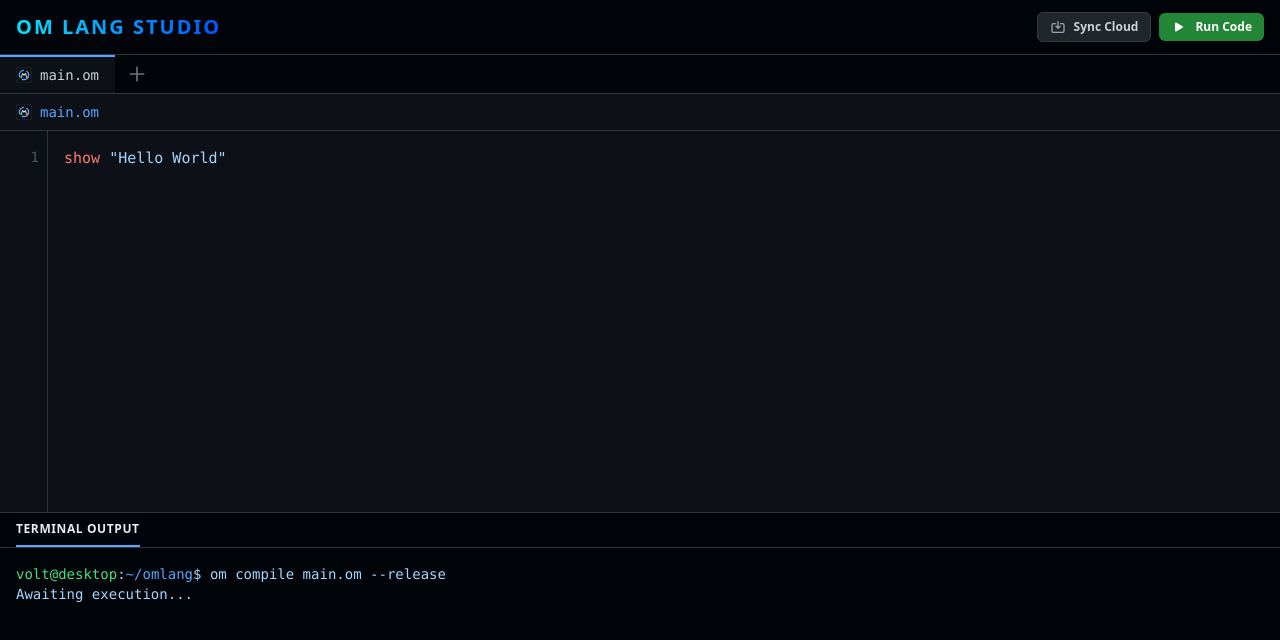
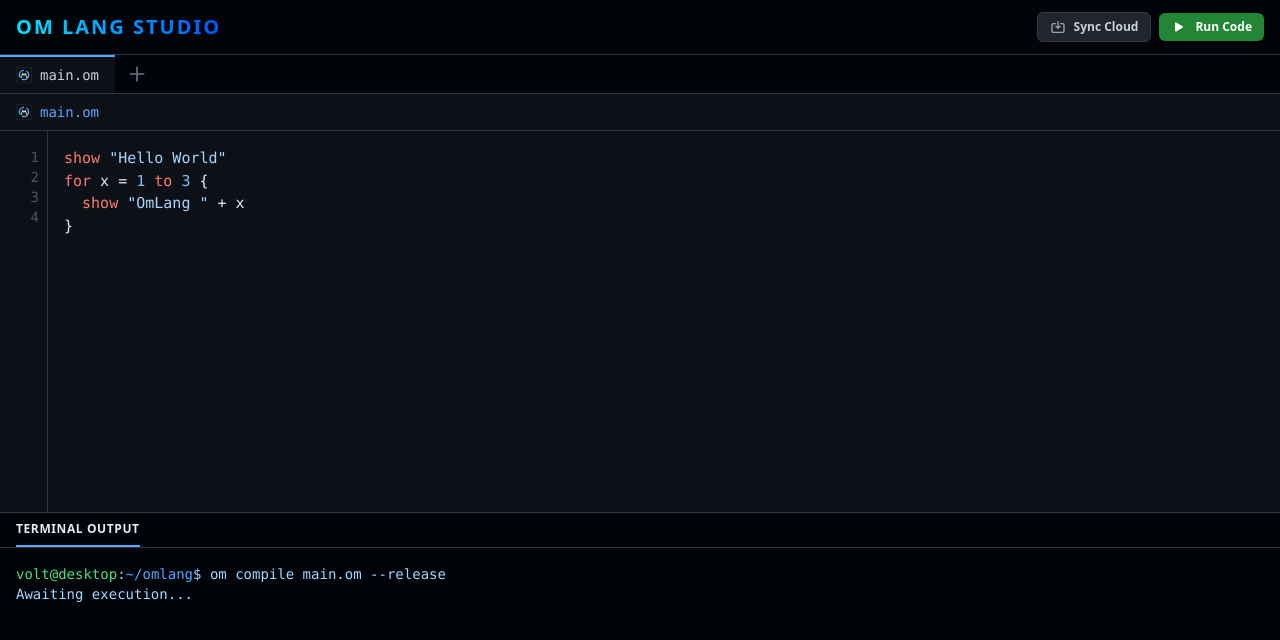
Before and after one commit to Kiran-mondal/OmLang, a Next.js app: page / in a window 1280 px wide. Shown: the top 640 px of the page. Built offline with nearby package versions, Linux system fonts and the light colour scheme.

Commit message:
Update page.jsx

```diff
--- a/app/page.jsx
+++ b/app/page.jsx
@@ -7,8 +7,7 @@ import Editor from '../components/Editor';
 import Terminal from '../components/Terminal';
 
 export default function Home() {
-  // ডিফল্টভাবে একটি ফাইল থাকবে
-  const [files, setFiles] = useState([{ name: 'main.om', code: 'show "Hello World"' }]);
+  const [files, setFiles] = useState([{ name: 'main.om', code: 'show "Hello World"\nfor x = 1 to 3 {\n  show "OmLang " + x\n}' }]);
   const [activeIndex, setActiveIndex] = useState(0);
 
   const [output, setOutput] = useState('');
@@ -31,7 +30,7 @@ export default function Home() {
   const addNewFile = () => {
     const newFileName = `test${files.length + 1}.om`;
     setFiles([...files, { name: newFileName, code: '' }]);
-    setActiveIndex(files.length); // নতুন ফাইলে ফোকাস করবে
+    setActiveIndex(files.length);
   };
 
   const highlightCode = (code) => {
@@ -47,7 +46,6 @@ export default function Home() {
   const handleRun = () => {
     const safeName = activeFile?.name || 'main.om';
 
-    // Strict Language Lock: .om ছাড়া কোনো ফাইল রান করবে না
     if (!safeName.toLowerCase().endsWith('.om')) {
       setOutput(`[Security Alert] Execution Blocked!\nThe OmLang Engine is strictly locked to run only '.om' language files.\nFile '${safeName}' is not supported.`);
       return;
@@ -81,7 +79,8 @@ export default function Home() {
   };
 
   return (
-    <div className="flex h-screen w-full flex-col bg-[#0d1117] text-[#c9d1d9] font-sans overflow-hidden">
+    // h-screen এর বদলে h-[100dvh] ব্যবহার করা হয়েছে (মোবাইল ফিক্স)
+    <div className="flex h-[100dvh] w-full flex-col bg-[#0d1117] text-[#c9d1d9] font-sans overflow-hidden">
       <Header handleSave={handleSave} isSaving={isSaving} handleRun={handleRun} />
 
       <div className="flex flex-1 overflow-hidden">
```
